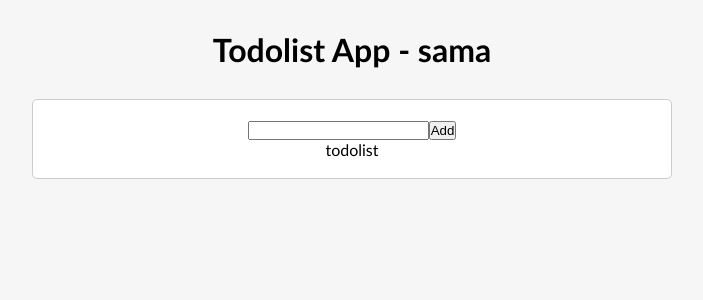
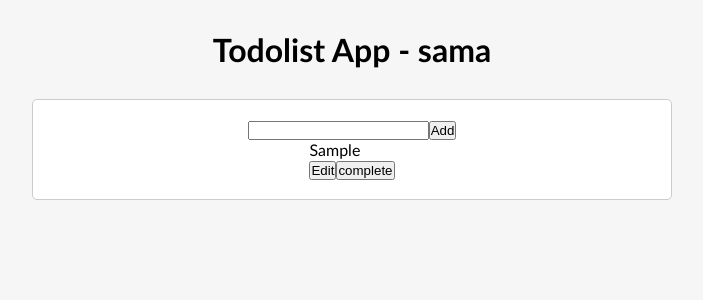
Before and after one commit to samamoazemi/TodoList-App, a React (Create React App) app: page / in a window 1280 px wide. Both pictures are taken after typing "Sample" into the empty fields and a click on the button "Add". Shown: the top 300 px of the page, without its empty margins (288-991 px from the left). Built offline with nearby package versions, Linux system fonts and the light colour scheme.

Commit message:
developing TodoList component

```diff
--- /dev/null
+++ b/src/components/Todo.js
@@ -0,0 +1,13 @@
+const Todo = ({ todo }) => {
+    return(
+        <div key={todo.id}>
+          <div>{todo.text}</div>
+          <div>
+             <button>Edit</button>
+             <button>complete</button>
+          </div>
+        </div>
+    )
+}
+
+export default Todo;
--- a/src/components/TodoApp.js
+++ b/src/components/TodoApp.js
@@ -17,7 +17,7 @@
     return(
         <div className="container">
         <TodoForm addTodoHandler={addTodoHandler}/>
-        <TodoList/>
+        <TodoList todos={todos}/>
         </div>
     )
 }
--- a/src/components/TodoList.js
+++ b/src/components/TodoList.js
@@ -1,5 +1,17 @@
-const TodoList = () => {
-    return <div>todolist</div>
+import Todo from "./Todo";
+
+const TodoList = ({todos}) => {
+
+    const renderTodos = () => {
+        if (todos.length === 0) return <p>add some todos</p>;
+
+        return todos.map((todo) => {
+                return(
+                    <Todo key={todo.id} todo={todo} />
+                )
+            })
+    }
+
+    return <div>{renderTodos()}</div>
 }
-
-export default TodoList;
+ export default TodoList;
```
